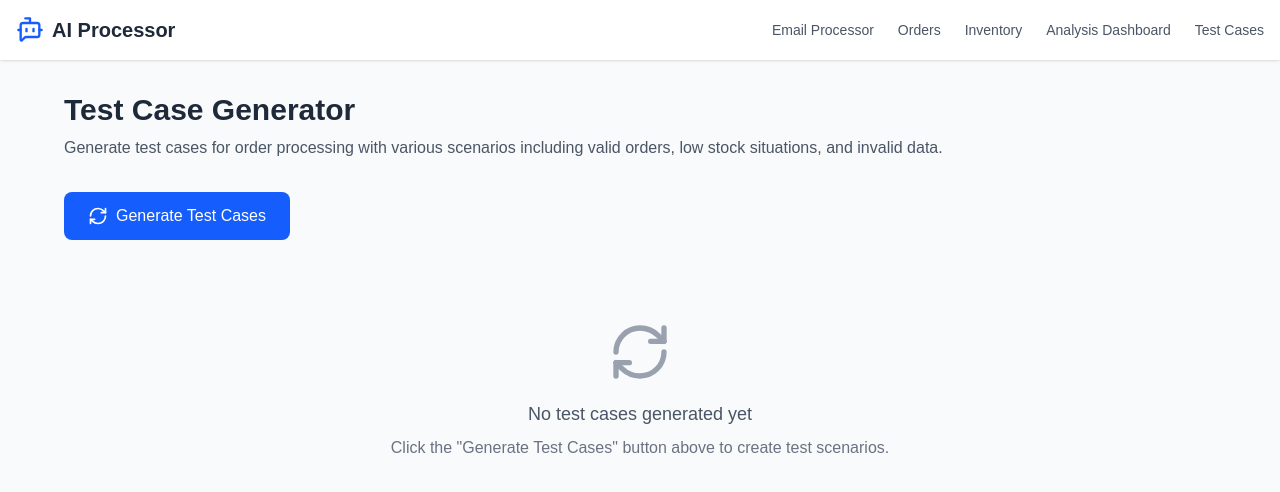
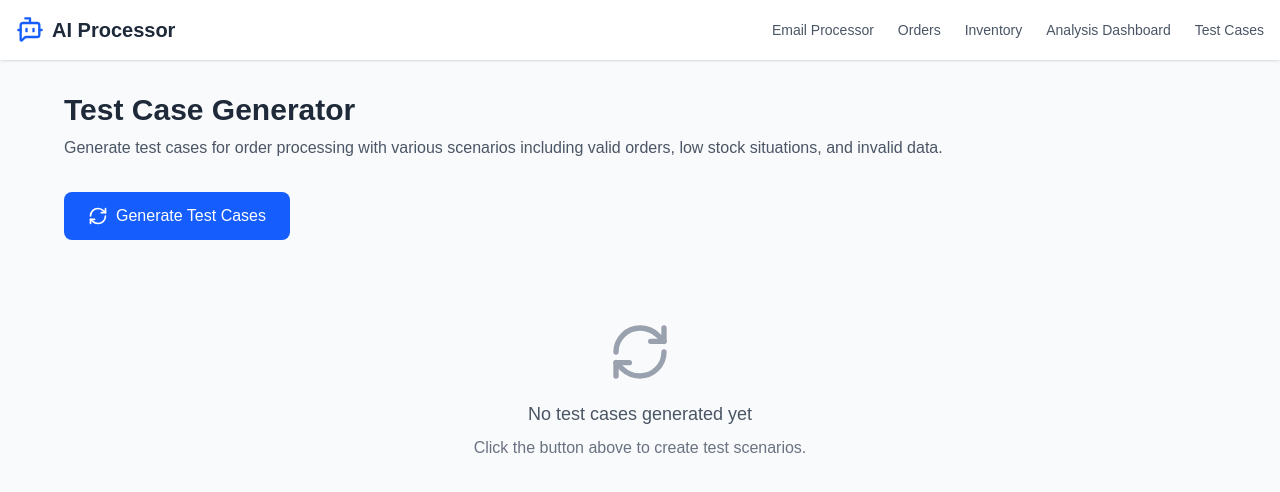
Before and after one commit to shudhanshurp/Inventory-management, a Next.js app in the folder frontend/: page /test-cases in a window 1280 px wide. Shown: the top 492 px of the page. Built offline with nearby package versions, Linux system fonts and the light colour scheme.

Commit message:
Test case bug fixed

```diff
--- a/frontend/src/app/test-cases/page.js
+++ b/frontend/src/app/test-cases/page.js
@@ -185,7 +185,7 @@ export default function TestCasesPage() {
               No test cases generated yet
             </h3>
             <p className="text-gray-500">
-              Click the "Generate Test Cases" button above to create test scenarios.
+              Click the button above to create test scenarios.
             </p>
           </div>
         )}
```
